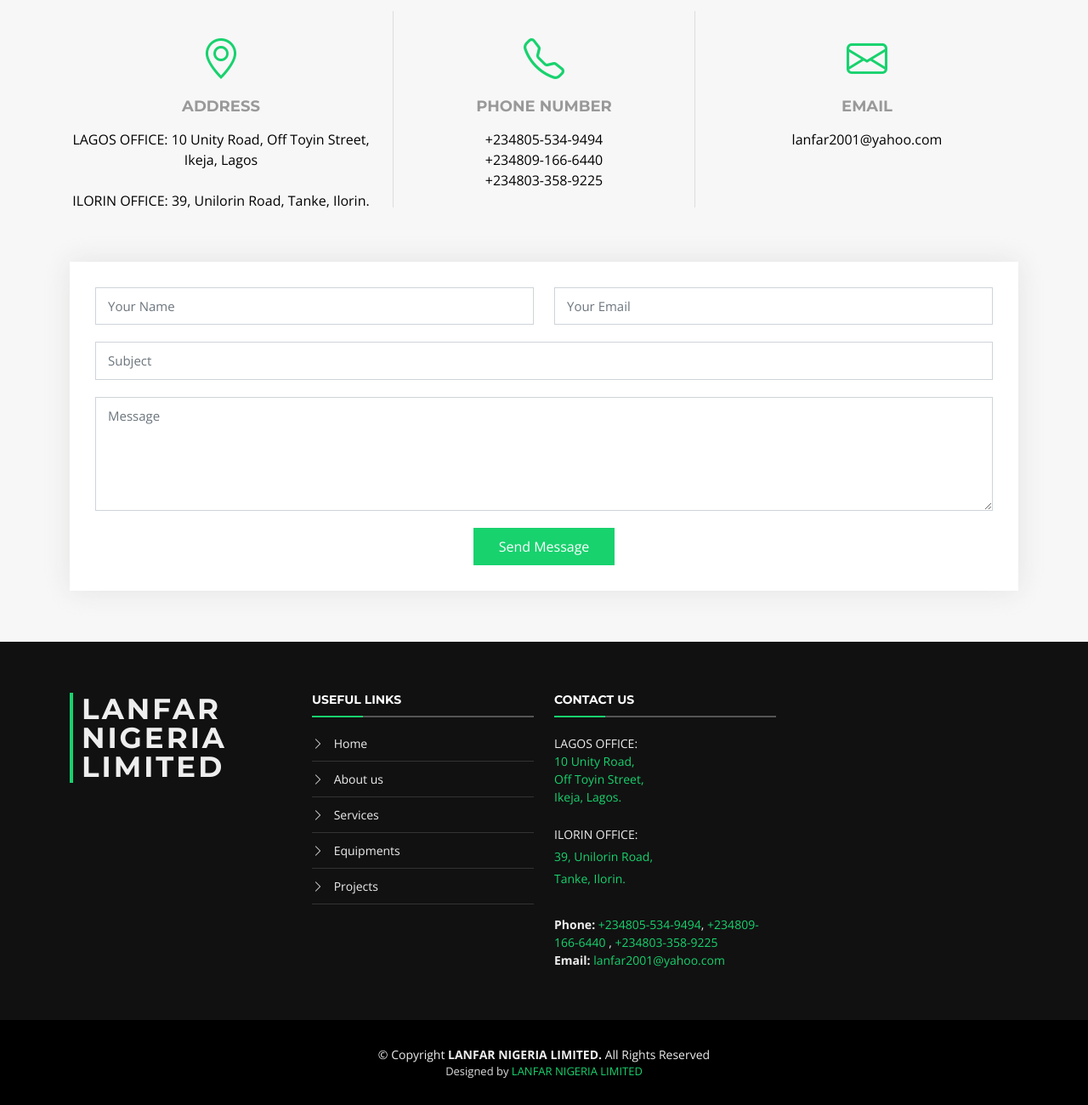
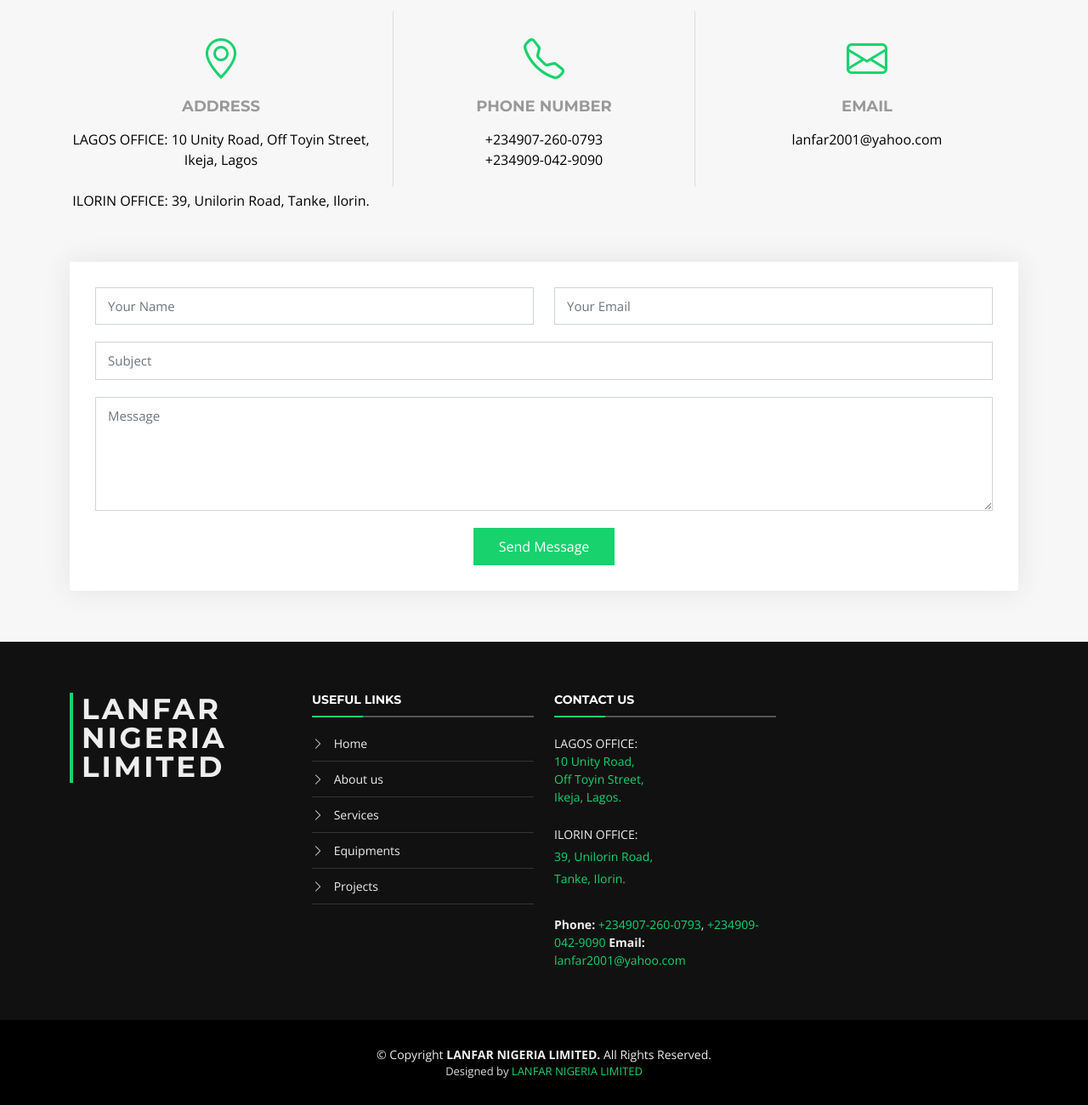
Before and after one commit to lanfar/lanfar.github.io, a plain HTML site: page index.html in a window 1280 px wide. Shown: the part 6157-7457 px from the top of the page at 85% size. Drawn offline with nearby package versions, Linux system fonts and the light colour scheme.

Commit message:
Update index.html

```diff
--- a/index.html
+++ b/index.html
@@ -999,8 +999,7 @@
             <div class="contact-phone">
               <i class="bi bi-telephone"></i>
               <h3>Phone Number</h3>
-              <p><a href="tel:+234805-534-9494">+234805-534-9494</a><br><a href="tel:+234809-166-6440">+234809-166-6440</a>
-                 <br><a href="tel:+234803-358-9225">+234803-358-9225</a></p>
+              <p><a href="tel:+234907-260-0793">+234907-260-0793</a><br><a href="tel:+234909-042-9090">+234909-042-9090</a></p>
             </div>
           </div>
 
@@ -1089,8 +1088,7 @@
                 <br>
               </p>
 
-              <strong>Phone: </strong> <a href="tel:+234805-534-9494">+234805-534-9494</a>, <a href="tel:+234809-166-6440">+234809-166-6440</a>
-              , <a href="tel:+234803-358-9225">+234803-358-9225</a><br>
+              <strong>Phone: </strong> <a href="tel:+234907-260-0793">+234907-260-0793</a>, <a href="tel:+234909-042-9090">+234909-042-9090</a>
               <strong>Email: </strong><a href="mailto:lanfar2001@yahoo.com">lanfar2001@yahoo.com</a>
 
             </div>
@@ -1114,8 +1112,8 @@
 
     <div class="container">
       <div class="copyright">
-        &copy; Copyright <strong>LANFAR NIGERIA LIMITED.</strong> All Rights Reserved
-      </div>
+        &copy; Copyright <strong>LANFAR NIGERIA LIMITED.</strong> All Rights Reserved.
+            </div>
       <div class="credits">
         <!--
         All the links in the footer should remain intact.
```
